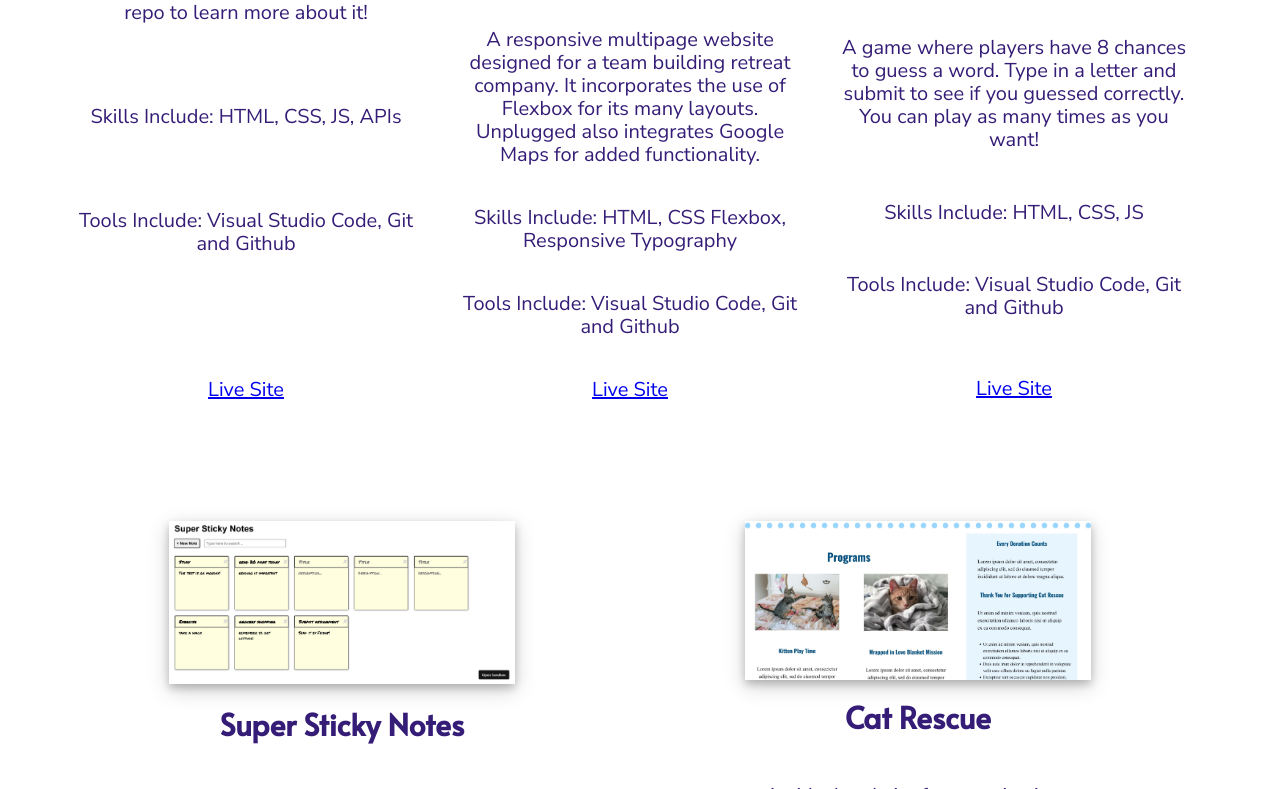
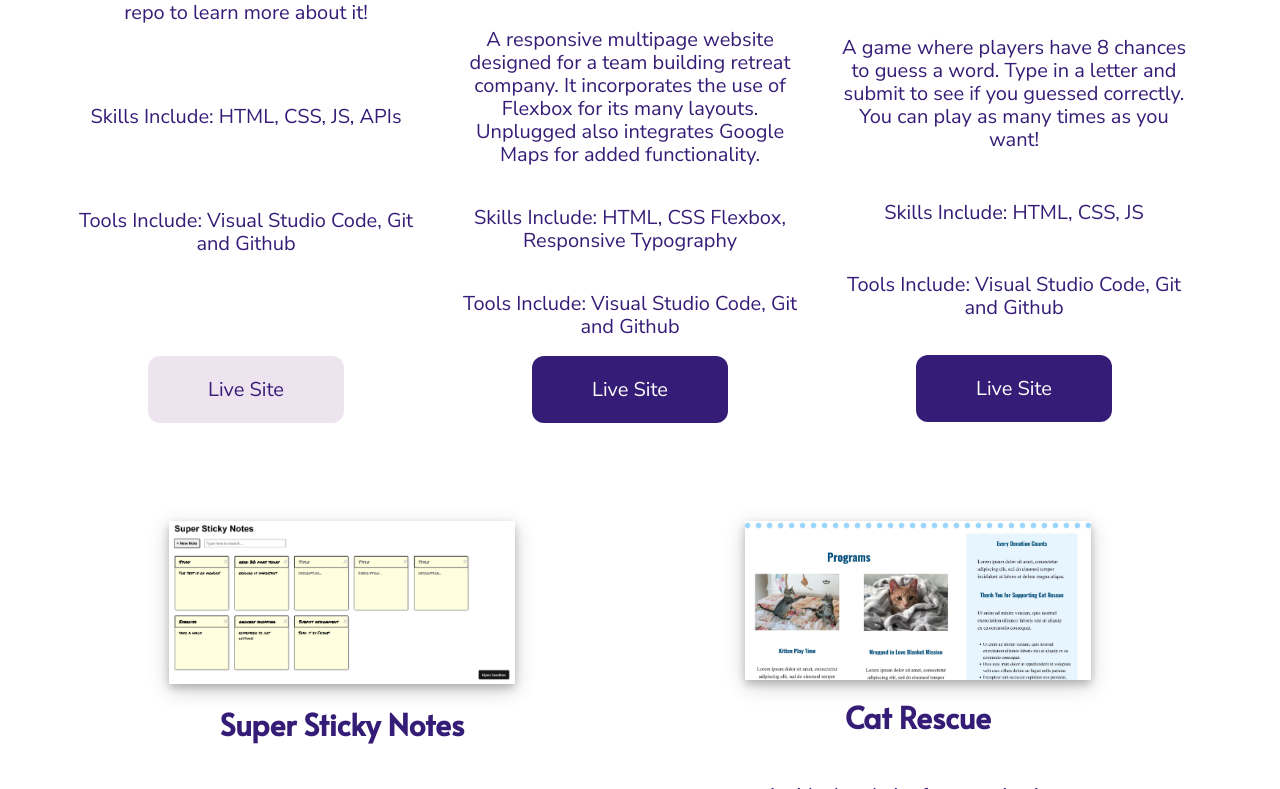
Before and after one commit to saxby-b/portfolio, a website built with Parcel: page index.html in a window 1280 px wide. In both pictures the pointer is over the link 245 px from the left and 1153 px from the top of the page. Shown: the part 764-1553 px from the top of the page. Built offline with nearby package versions, Linux system fonts and the light colour scheme; files whose address does not match are found by name.

Commit message:
Updated selectors for styles

```diff
--- a/css/main.css
+++ b/css/main.css
@@ -208,7 +208,7 @@ main {
   width: 100%;
   margin-bottom: 60px; /*Maybe increase*/
 }
-.site button {
+.site a {
   text-decoration: none;
   background-color: #351d77;
   border-radius: 12px;
@@ -217,7 +217,7 @@ main {
   width: 100%;
 }
 
-.site button:hover {
+.site a:hover {
   background-color: #eee4f0;
   color: #351d77;
 }
```
